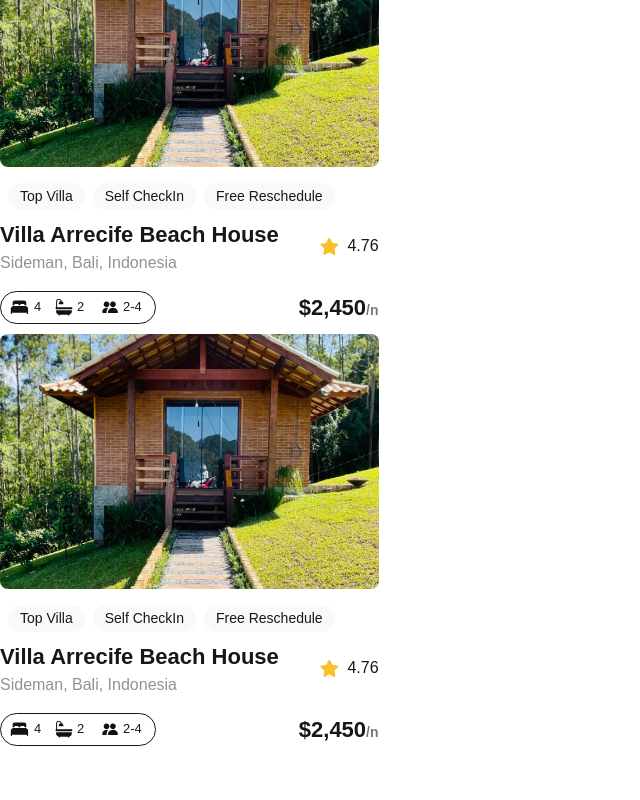
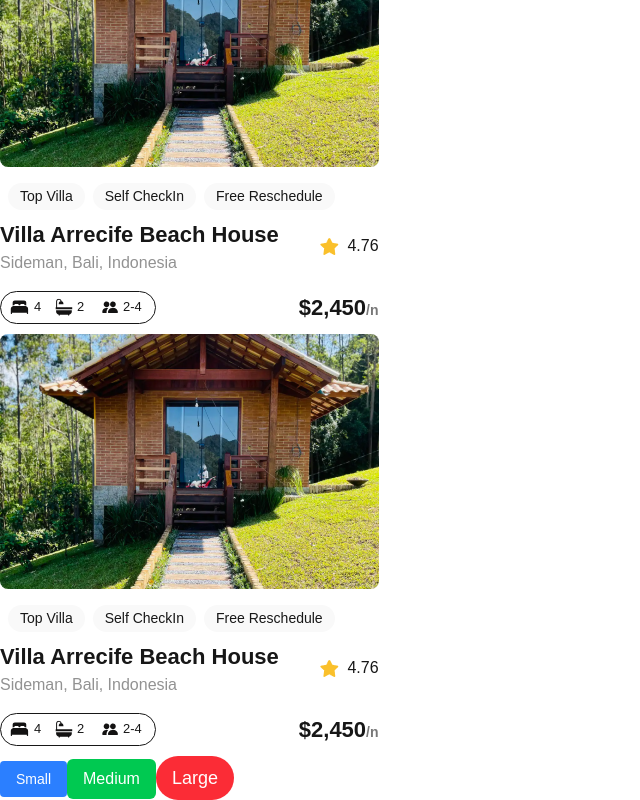
Before and after one commit to Alle4n/alx-project-0x00-setup, a Next.js app in the folder alx-project-0x00/: page /landing in a window 1280 px wide. Shown: the part 538-1338 px from the top of the page, without its empty margins (0-640 px from the left). Before the commit the page ends 1294 px from the top, so only its background shows below. Built offline with nearby package versions, Linux system fonts and the light colour scheme.

Commit message:
Advanced Task

```diff
--- /dev/null
+++ b/alx-project-0x00/components/Button.tsx
@@ -0,0 +1,14 @@
+interface ButtonProps {
+  title: string;
+  className?: string;
+}
+
+const Button: React.FC<ButtonProps> = ({ title, className }) => {
+  return (
+    <button className={`text-white px-4 py-2 ${className}`}>
+      {title}
+    </button>
+  );
+};
+
+export default Button;
--- a/alx-project-0x00/pages/landing.tsx
+++ b/alx-project-0x00/pages/landing.tsx
@@ -1,4 +1,5 @@
 import Card from "@/components/Card"
+import Button from "@/components/Button";
 
 const Landing: React.FC =  () => {
   return (
@@ -7,6 +8,9 @@
       <Card />
       <Card />
       <Card />
+      <Button title="Small" className="bg-blue-500 text-sm rounded-sm" />
+      <Button title="Medium" className="bg-green-500 text-base rounded-md" />
+      <Button title="Large" className="bg-red-500 text-lg rounded-full" />
     </div>
   )
 }
```
